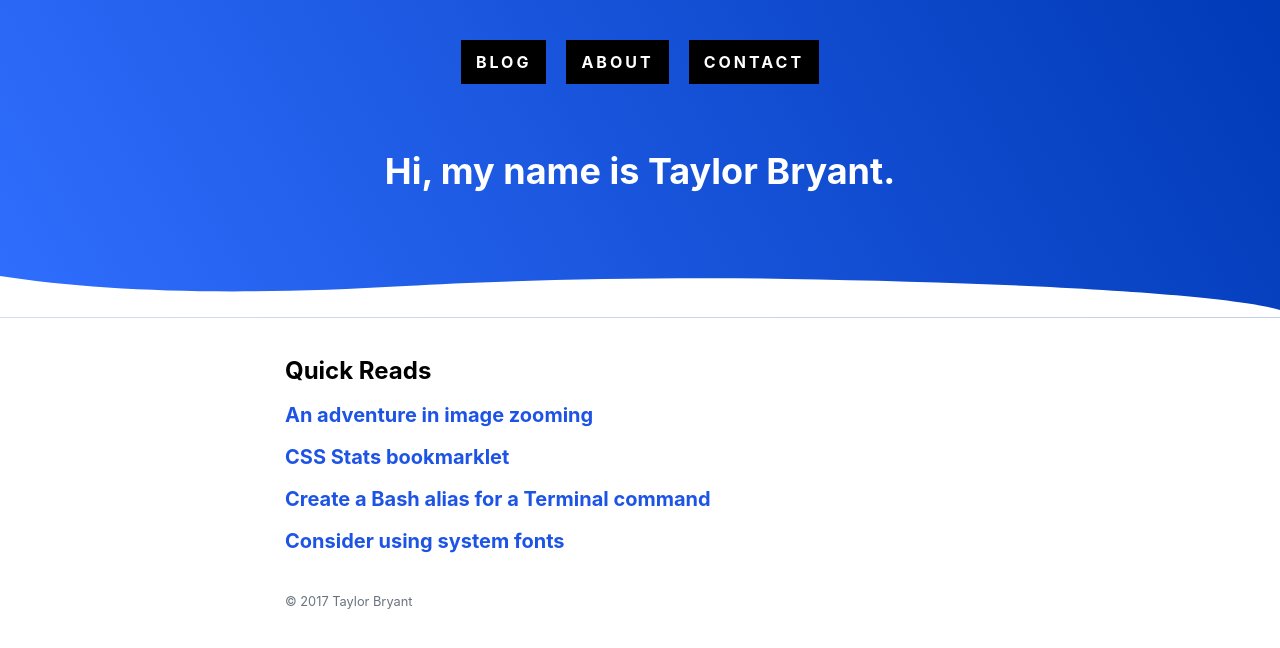
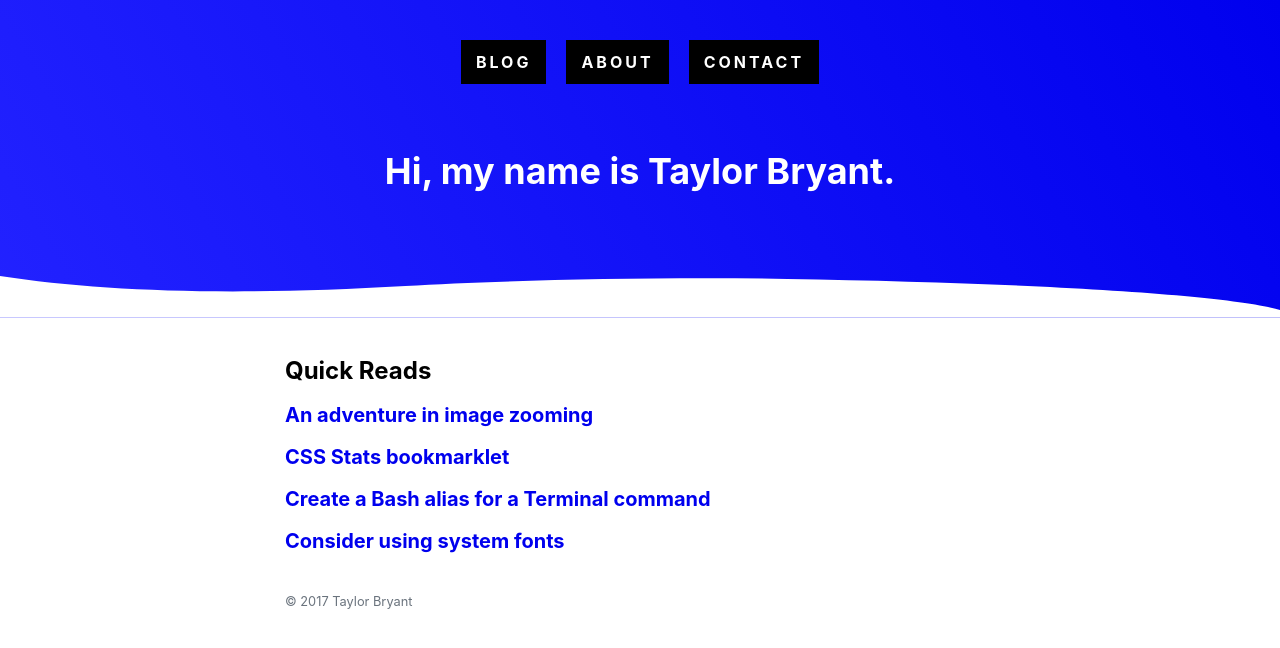
Before and after one commit to scottwater/taylorbryant.github.io, a Jekyll site: the page built from index.html, in a window 1280 px wide. Shown: the top 648 px of the page. Built offline with Jekyll 4.4.1, drawn with Linux system fonts in a browser that asks for light colours.

Commit message:
Change link and header color

```diff
--- a/_includes/about.scss
+++ b/_includes/about.scss
@@ -50,7 +50,7 @@ body {
   word-wrap: break-word;
 }
 a {
-  color: #1d54e5;
+  color: #0000EE;
   font-weight: 700;
   text-decoration: none;
 }
--- a/_includes/home.scss
+++ b/_includes/home.scss
@@ -44,7 +44,7 @@ body {
   word-wrap: break-word;
 }
 a {
-  color: #1d54e5;
+  color: #0000EE;
   font-weight: 700;
   text-decoration: none;
 }
@@ -80,8 +80,8 @@ li {
   overflow: hidden;
 }
 .header {
-  background-color: #306ffd;
-  background-image: linear-gradient(60deg, #306efe, #003ab7);
+  background-color: #0000EE;
+  background-image: linear-gradient(60deg, #22f, #0000EE);
   padding: 40px 0 120px;
   position: relative;
 }
--- a/_includes/style.scss
+++ b/_includes/style.scss
@@ -544,7 +544,7 @@ body {
 
 /* Text Elements */
 a {
-  color: #1d54e5;
+  color: #0000EE;
   font-weight: 700;
   text-decoration: none;
 }
@@ -665,7 +665,7 @@ strong {
 
 .header {
   background-color: #306ffd;
-  background-image: linear-gradient(60deg,#306efe,#003ab7);
+  background-image: linear-gradient(60deg, #22f, #0000EE);
   padding: 40px 0 120px;
   position: relative;
 }
```
